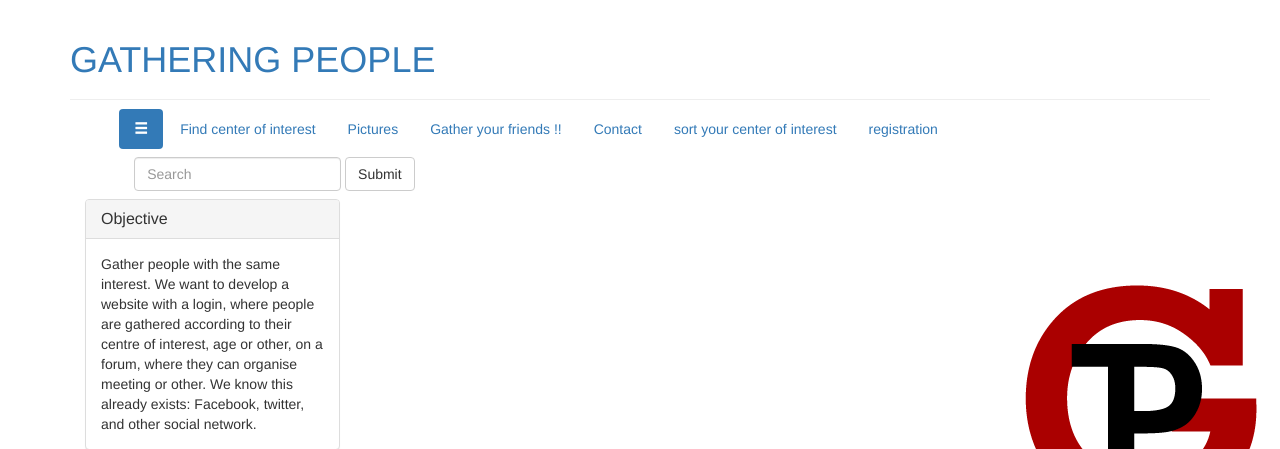
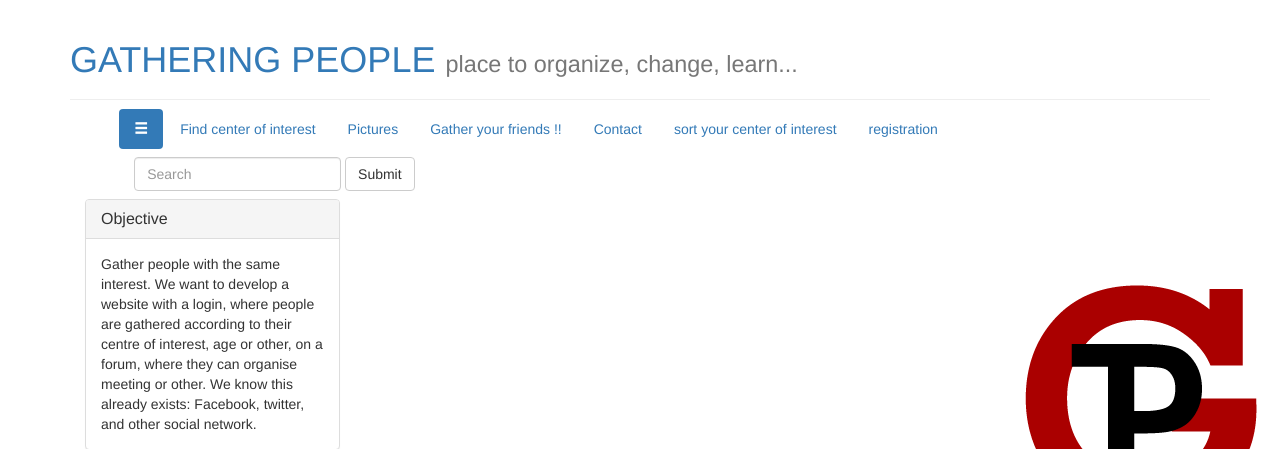
Before and after one commit to romulus31/gathering_people, a PHP site: page /index.php in a window 1280 px wide. Shown: the top 449 px of the page. Run offline with PHP 8.4, Linux system fonts and the light colour scheme.

Commit message:
Bootstrap added

```diff
--- a/includes/header.php
+++ b/includes/header.php
@@ -9,7 +9,7 @@ session_start();
 //
 //}	?>
 <div id="header" class="container">
-    <div  class="page-header">
-			<h1><a href="index.php">GATHERING PEOPLE</a></h1>
+    <div  class="page-header ">
+        <h1><a href="index.php">GATHERING PEOPLE </a> <small>place to organize, change, learn...</small></h1>
 	</div>
 </div>
```
